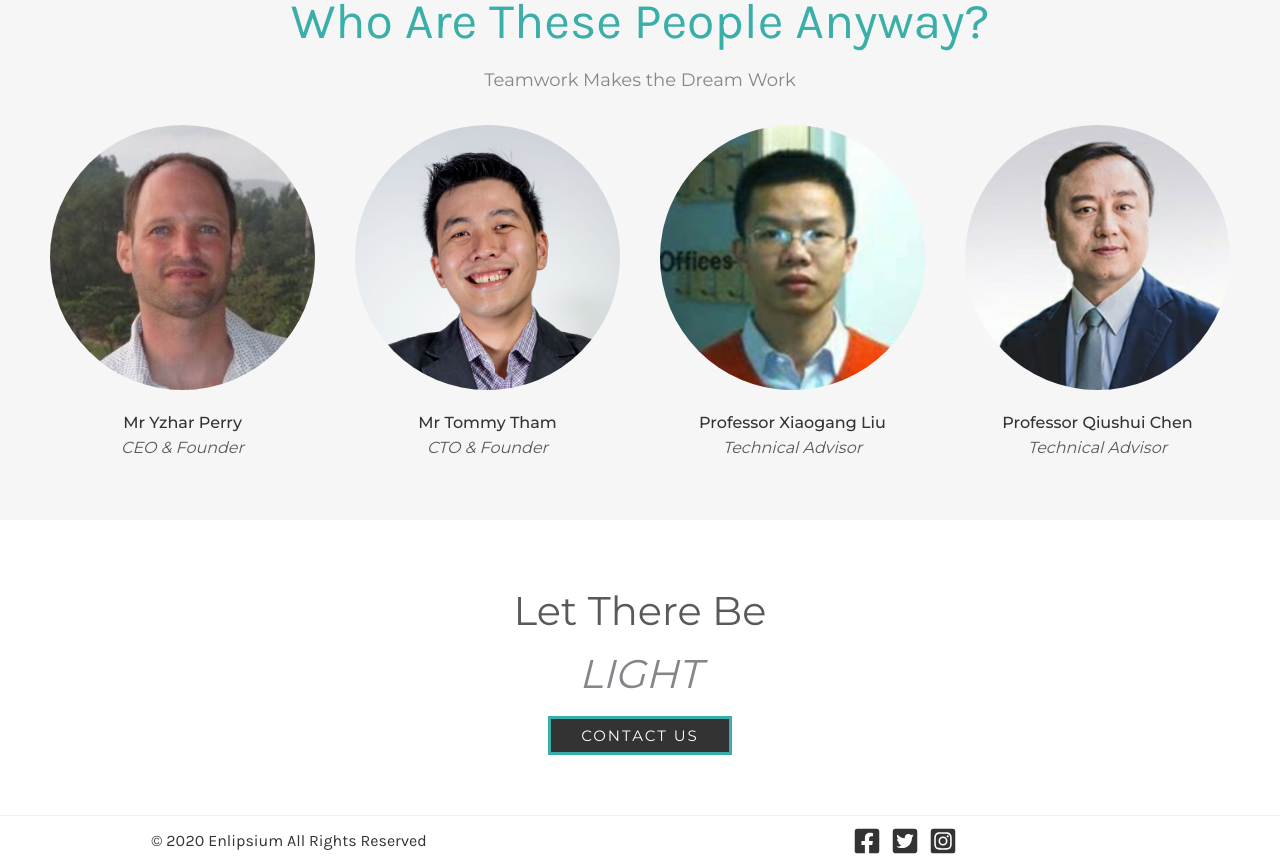
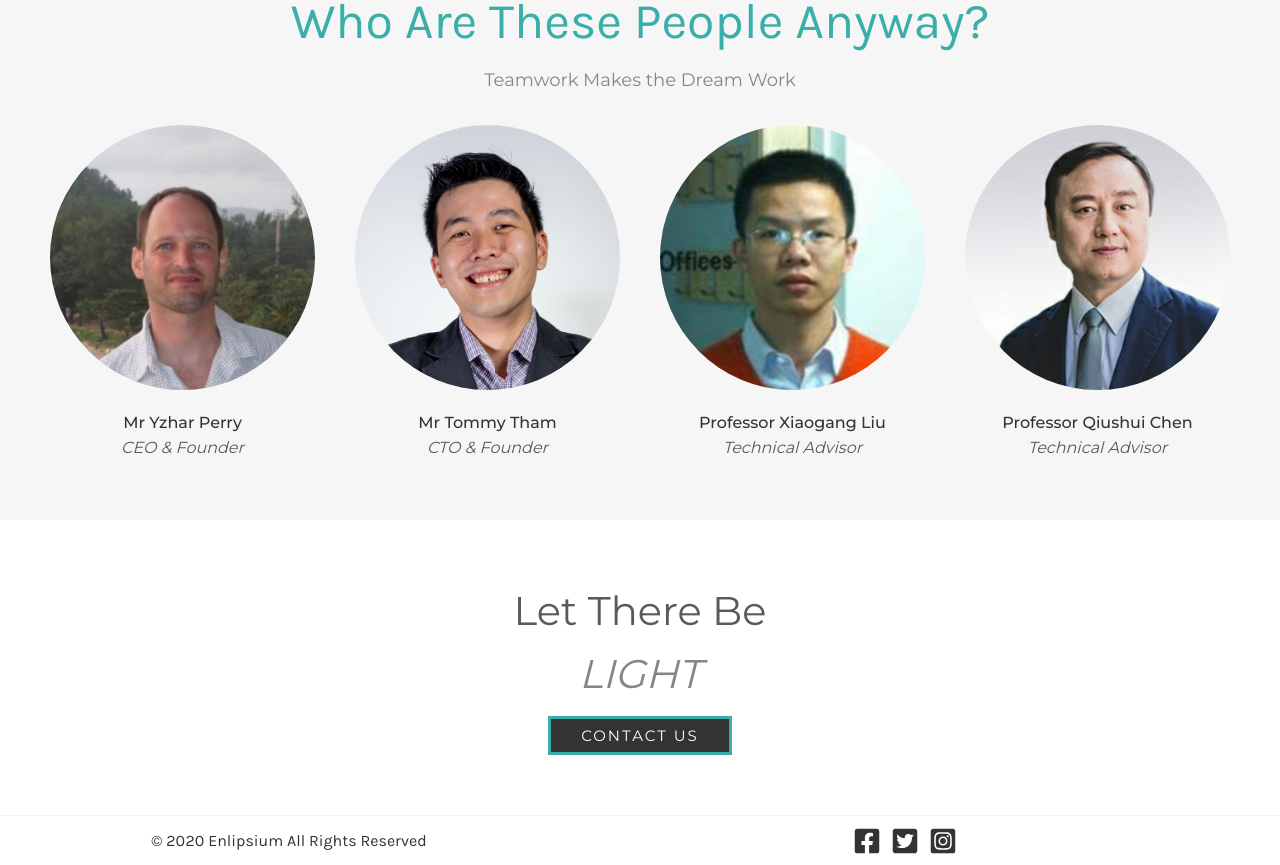
Before and after one commit to wickker/enlipsium, a Next.js app: page / in a window 1280 px wide. Shown: the part 1300-2165 px from the top of the page. Built offline with nearby package versions, Linux system fonts and the light colour scheme.

Commit message:
changed perry image

```diff
--- a/pages/index.js
+++ b/pages/index.js
@@ -286,7 +286,7 @@ export default function Home() {
           </AboutTagline>
           <AboutAvatarCol xs={24} sm={24} md={12} lg={6}>
             <AboutAvatar
-              src="perry.jpg"
+              src="yzharperry.jpg"
               alt="Enlipsium staff - Yzhar Perry"
             />
             <AboutStaffName>Mr Yzhar Perry</AboutStaffName>
```
Also changed, not shown: public/perry.jpg (deleted), public/yzharperry.jpg (added).
